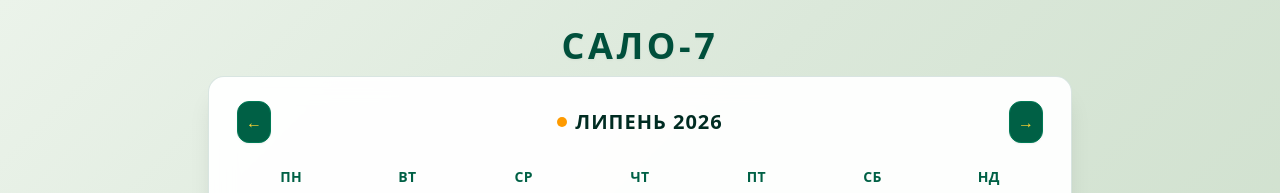
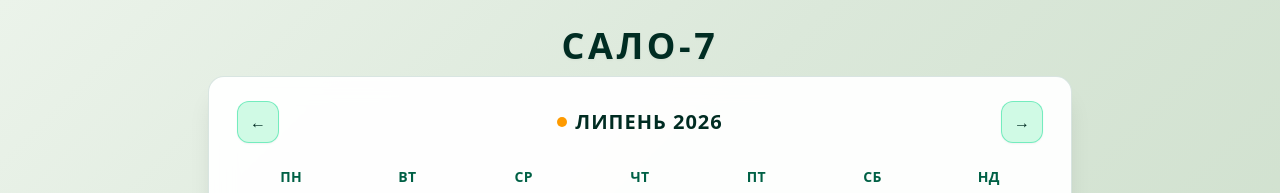
Before and after one commit to VITALIINATO/salo7, a React (Vite) app: page / in a window 1280 px wide. Shown: the top 193 px of the page. Built offline with nearby package versions, Linux system fonts and the light colour scheme; no server answers.

Commit message:
style: update header and navigation button design
Refactor title color and update calendar navigation buttons with a lighter emerald theme and increased hit area.

```diff
--- a/src/App.tsx
+++ b/src/App.tsx
@@ -373,7 +373,7 @@ export function App() {
 
       {/* Upper area: "Сало-7" is centered vertically between the top of the page and top of calendar */}
       <div className="flex-1 min-h-[60px] flex items-center justify-center py-2">
-        <h1 className="text-2xl sm:text-3xl md:text-4xl font-black text-emerald-900 uppercase tracking-widest text-center drop-shadow-xs">
+        <h1 className="text-2xl sm:text-3xl md:text-4xl font-black text-emerald-950 uppercase tracking-widest text-center drop-shadow-xs">
           Сало-7
         </h1>
       </div>
@@ -390,7 +390,7 @@ export function App() {
           <button
             type="button"
             onClick={() => changeMonth(-1)}
-            className="p-1.5 sm:p-2 rounded-xl bg-emerald-800 hover:bg-emerald-700 active:scale-95 text-amber-300 font-bold border border-emerald-700 shadow-xs transition-all"
+            className="p-1.5 sm:p-2 sm:px-3 rounded-xl bg-emerald-100 hover:bg-emerald-200 active:scale-95 text-emerald-950 font-black border border-emerald-300/80 shadow-xs transition-all"
             title="Попередній місяць"
           >
             ←
@@ -411,7 +411,7 @@ export function App() {
           <button
             type="button"
             onClick={() => changeMonth(1)}
-            className="p-1.5 sm:p-2 rounded-xl bg-emerald-800 hover:bg-emerald-700 active:scale-95 text-amber-300 font-bold border border-emerald-700 shadow-xs transition-all"
+            className="p-1.5 sm:p-2 sm:px-3 rounded-xl bg-emerald-100 hover:bg-emerald-200 active:scale-95 text-emerald-950 font-black border border-emerald-300/80 shadow-xs transition-all"
             title="Наступний місяць"
           >
             →
```
Also changed, not shown: src/assets/images/salo_7_bg_1784993340426.jpg (renamed from src/assets/images/salo_7_bg.jpg).
